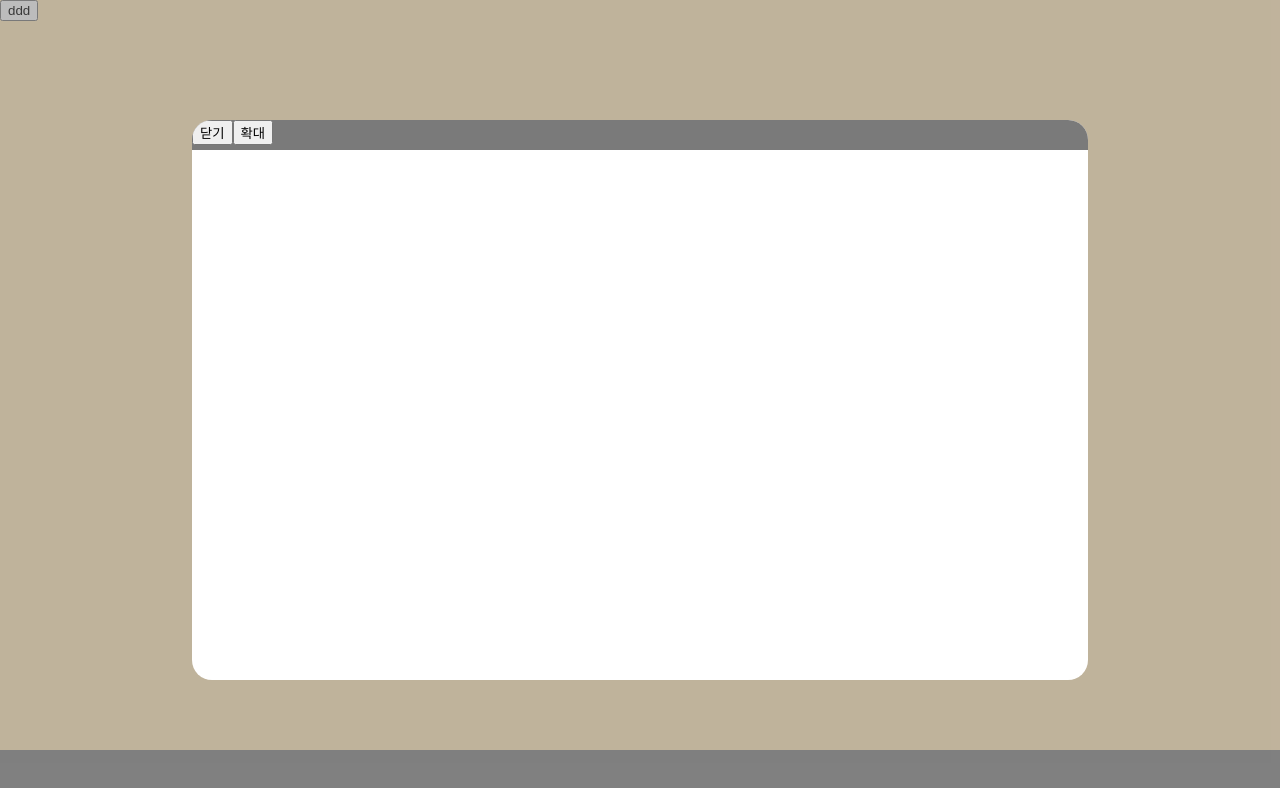
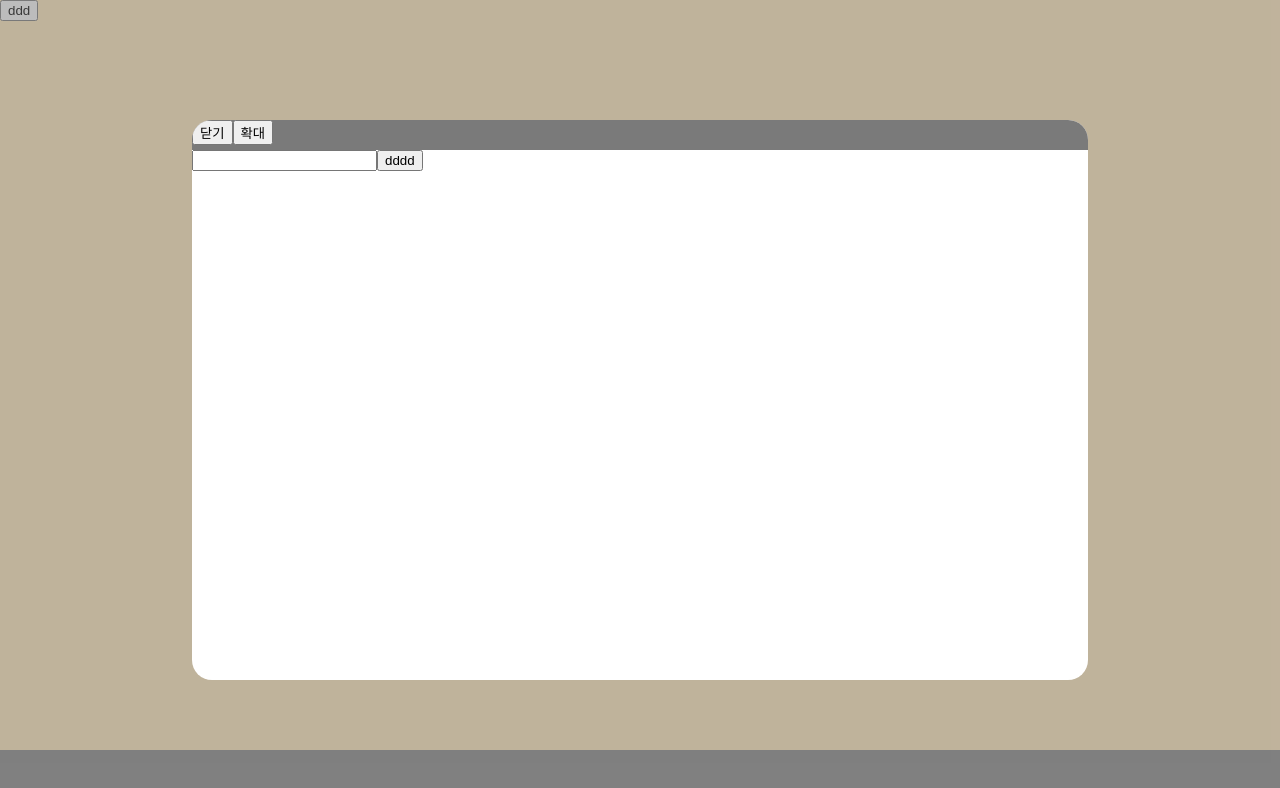
Before and after one commit to CCCWS/ddd, a React (Create React App) app: page /test1 in a window 1280 px wide. Shown: the top 788 px of the page. Built offline with nearby package versions, Linux system fonts and the light colour scheme.

Commit message:
portfolio

```diff
--- a/package.json
+++ b/package.json
@@ -11,11 +11,13 @@
     "@types/node": "^16.18.12",
     "@types/react": "^18.0.28",
     "@types/react-dom": "^18.0.11",
+    "@types/react-transition-group": "^4.4.5",
     "react": "^18.2.0",
     "react-app-alias": "^2.2.2",
     "react-dom": "^18.2.0",
     "react-router-dom": "^6.8.1",
     "react-scripts": "5.0.1",
+    "react-transition-group": "^4.4.5",
     "styled-components": "^5.3.6",
     "typescript": "^4.9.5",
     "web-vitals": "^2.1.4"
--- a/src/App.tsx
+++ b/src/App.tsx
@@ -1,20 +1,46 @@
 import React from "react";
-import { Route, Routes } from "react-router-dom";
+import { Route, Routes, useLocation } from "react-router-dom";
+import {
+  TransitionGroup,
+  CSSTransition,
+  SwitchTransition,
+} from "react-transition-group";
 
 import GlobalStyle from "./GlobalStyle";
 
 import Main from "@Page/Main";
 import Folder1 from "@Page/Folder/Folder1";
 
+import "./Layout.css";
+
 function App() {
+  const location = useLocation();
   return (
     <>
+      {/* <TransitionGroup className="transitions-wrapper">
+        <CSSTransition
+          key={location.pathname}
+          classNames={"right"}
+          timeout={300}
+        ></CSSTransition>
+      </TransitionGroup> */}
       <GlobalStyle />
-      <Routes>
-        <Route path={"/"} element={<Main />}>
-          <Route path={"/test1"} element={<Folder1 />} />
-        </Route>
-      </Routes>
+
+      <SwitchTransition>
+        <CSSTransition
+          key={location.pathname}
+          timeout={300}
+          classNames="page"
+          unmountOnExit
+        >
+          <Routes>
+            <Route path={"/"} element={<Main />}>
+              <Route path={"/test1"} element={<Folder1 />} />
+            </Route>
+            <Route path={"/test2"} element={<Main />} />
+          </Routes>
+        </CSSTransition>
+      </SwitchTransition>
     </>
   );
 }
--- a/src/GlobalStyle.ts
+++ b/src/GlobalStyle.ts
@@ -7,6 +7,8 @@ const GlobalStyle = createGlobalStyle`
 
 body{
     margin: 0;
+    overflow: hidden;
+    background-color: wheat;
 }
 
 `;
--- /dev/null
+++ b/src/Layout.css
@@ -0,0 +1,31 @@
+.container {
+  position: relative;
+}
+
+.page {
+  position: absolute;
+  left: 15px;
+  right: 15px;
+}
+
+.page-enter {
+  opacity: 0;
+  transform: scale(1.5);
+}
+
+.page-enter-active {
+  opacity: 1;
+  transform: scale(1);
+  transition: opacity 300ms, transform 300ms;
+}
+
+.page-exit {
+  opacity: 1;
+  transform: scale(1);
+}
+
+.page-exit-active {
+  opacity: 0;
+  transform: scale(0.1);
+  transition: opacity 300ms, transform 300ms;
+}
--- a/src/Page/Folder/Folder1.tsx
+++ b/src/Page/Folder/Folder1.tsx
@@ -1,21 +1,58 @@
 import React, { useState } from "react";
-import { useNavigate } from "react-router-dom";
+import { useNavigate, useLocation } from "react-router-dom";
+
 import styled from "styled-components";
+import {
+  TransitionGroup,
+  CSSTransition,
+  Transition,
+  SwitchTransition,
+} from "react-transition-group";
+
+import "../../Layout.css";
 
 const Folder1 = () => {
   const nav = useNavigate();
   const [isFull, setIsFull] = useState<boolean>(false);
+  const [todo, setTodo] = useState<string[]>([]);
+  const [inputValue, setInputValue] = useState<string>("");
+  const location = useLocation();
   return (
+    <SwitchTransition>
+      <CSSTransition
+        key={location.pathname}
+        timeout={300}
+        classNames="page"
+        unmountOnExit
+      >
         <Div>
           <Box isFull={isFull}>
             <Header onDoubleClick={() => setIsFull((prev) => !prev)}>
               <button onClick={() => nav(-1)}>닫기</button>
               <button onClick={() => setIsFull((prev) => !prev)}>확대</button>
             </Header>
+
+            <input onChange={(e) => setInputValue(e.target.value)}></input>
+            <button onClick={() => setTodo((prev) => [...prev, inputValue])}>
+              dddd
+            </button>
+
+            {todo.map((todo, index) => (
+              <Test>{todo}</Test>
+            ))}
           </Box>
         </Div>
+      </CSSTransition>
+    </SwitchTransition>
   );
 };
+
+const Test = styled.div`
+  width: 100px;
+  height: 30px;
+  background-color: gray;
+  margin-bottom: 10px;
+`;
 
 const Div = styled.div`
   width: 100%;
--- a/src/Page/Main.tsx
+++ b/src/Page/Main.tsx
@@ -6,11 +6,9 @@ const Main = () => {
   const nav = useNavigate();
   const { pathname } = useLocation();
 
-  console.log(pathname);
-
   return (
     <Div>
-      <button onClick={() => nav("test1")}>ddd</button>
+      <button onClick={() => nav("/test1")}>ddd</button>
       <Footer></Footer>
       <Outlet />
     </Div>
@@ -22,7 +20,7 @@ const Div = styled.div`
   height: 100vh;
   background-color: wheat;
 
-  position: relative;
+  position: absolute;
 `;
 
 const Footer = styled.div`
```
Also changed, not shown: 1 other file (tests, documents, lock files or other folders). Lines whose indentation alone changed are shown as unchanged.
